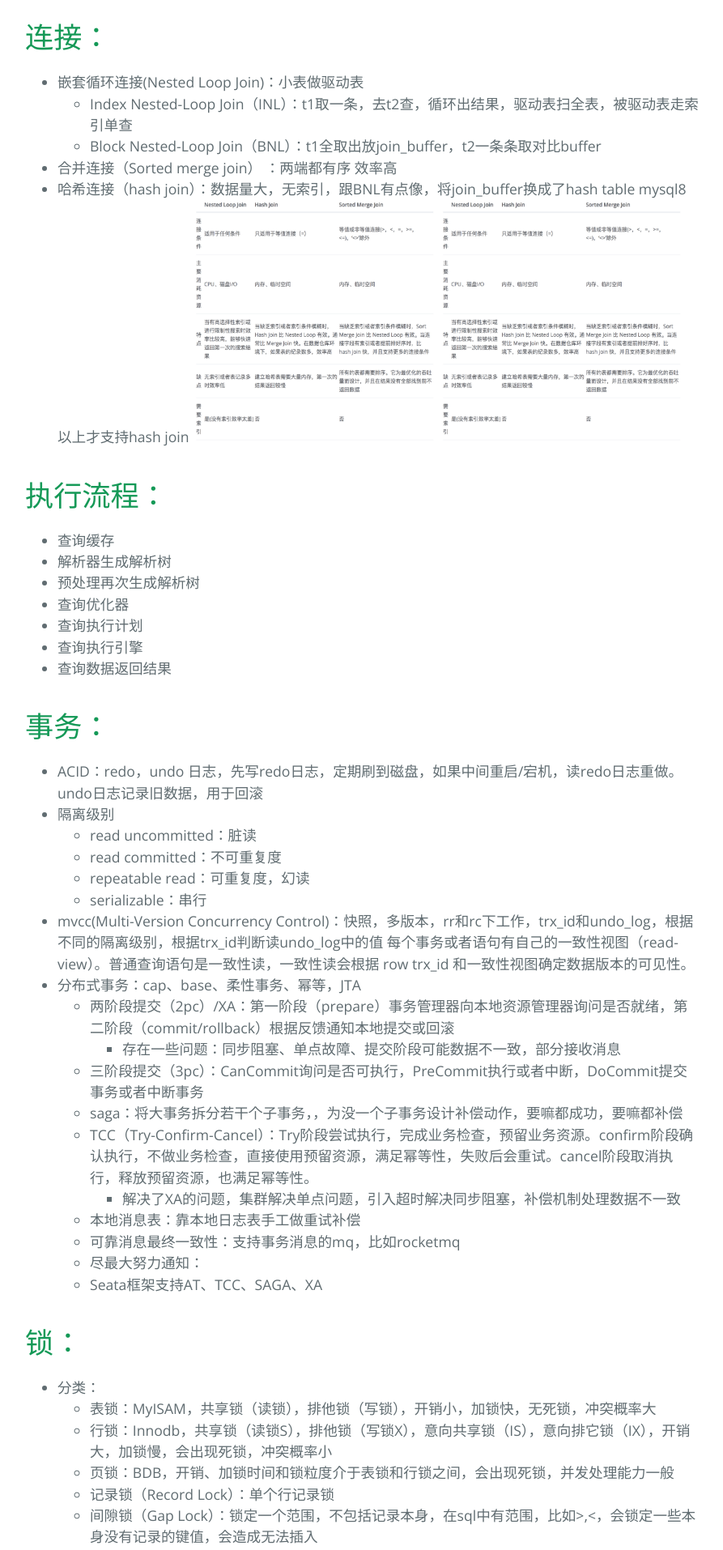
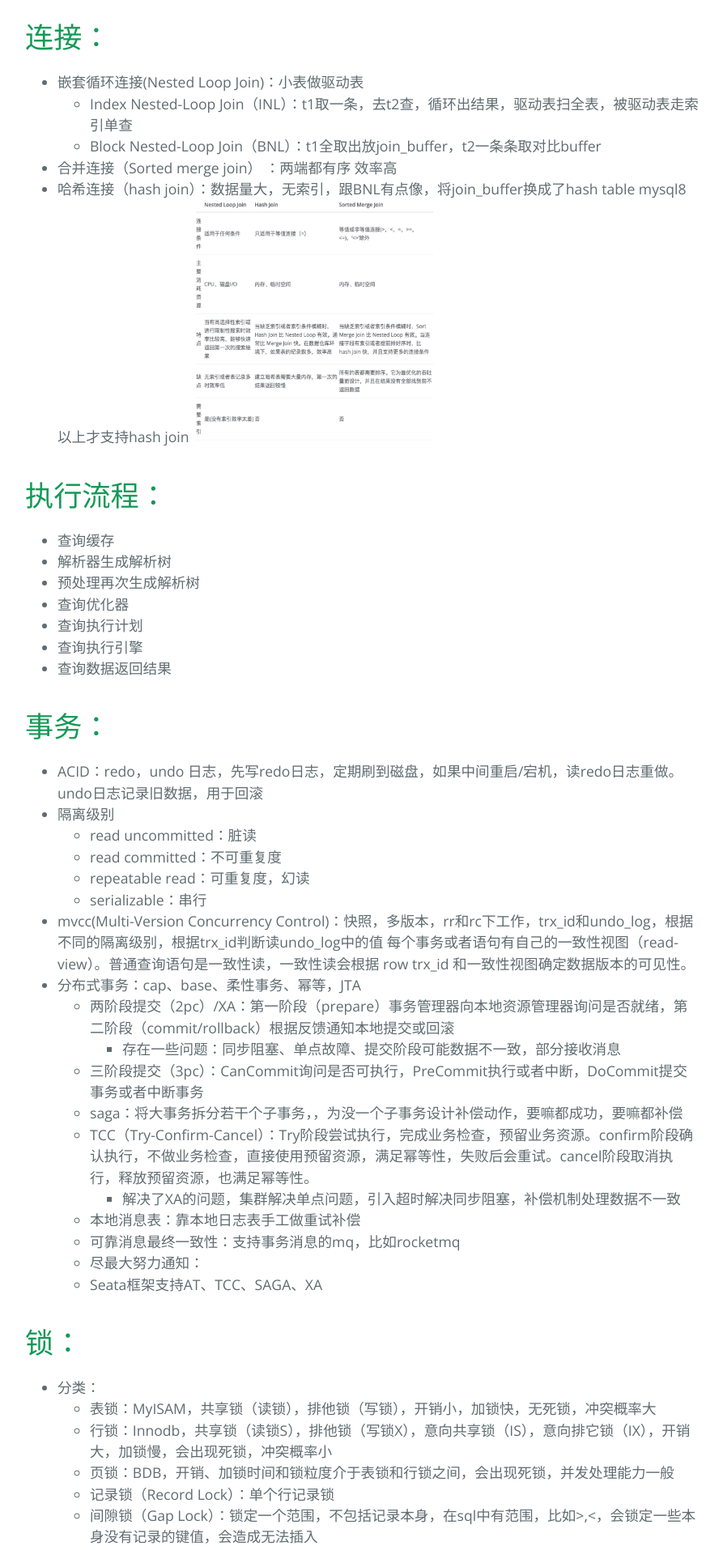
Before and after one commit to someever/someever.github.io, a Jekyll site: the page built from _posts/2022-05-27-数据库-mysql.md, in a window 1280 px wide. Shown: the part 437-2351 px from the top of the page at 81% size, without its empty margins (193-1086 px from the left). Built offline with Jekyll 4.4.1, drawn with Linux system fonts in a browser that asks for light colours.

Commit message:
refine img style

```diff
--- a/_posts/2022-05-27-数据库-mysql.md
+++ b/_posts/2022-05-27-数据库-mysql.md
@@ -13,7 +13,6 @@ title: "数据库-mysql"
 - 哈希连接（hash join）：数据量大，无索引，跟BNL有点像，将join_buffer换成了hash table
 mysql8以上才支持hash join
 ![image](https://someever.github.io/imgs/mysql-join.png){:height="300px" width="300px"}
-<img src="https://someever.github.io/imgs/mysql-join.png" height="300px" width="300px" />
 
 # 执行流程：
 - 查询缓存
@@ -61,7 +60,7 @@ mysql8以上才支持hash join
         - 意向共享锁（IS）：获取共享锁时，需要先获取IS锁
         - 意向排它锁（IX）：获取排它锁时，需要先获取IX锁
         - 插入意向锁：如果插入到同一索引间隙中的多个事务没有插入到该间隙中的相同位置，则它们不需要等待对方
-![image](https://someever.github.io/imgs/mysql-lock.png){:height="100px" width="100px"}
+![image](https://someever.github.io/imgs/mysql-lock.png){:height="300px" width="300px"}
 
 # 索引：
 - 分类：
```
